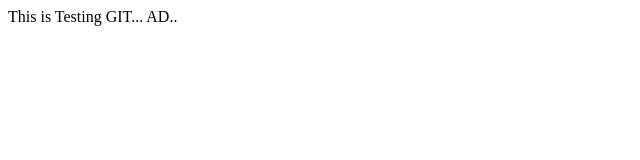
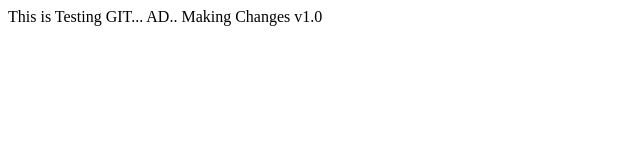
Before and after one commit to asheet123/dummyRepo, a plain HTML site: page index.html in a window 1280 px wide. Shown: the whole page, without its empty margins (0-640 px from the left). Drawn offline with Linux system fonts and the light colour scheme.

Commit message:
Changed the initial commit

```diff
--- a/index.html
+++ b/index.html
@@ -5,5 +5,6 @@ TestGIT</title>
 </head>
 <body>
 This is Testing GIT... AD..
+Making Changes v1.0
 </body>
 </html>
```
